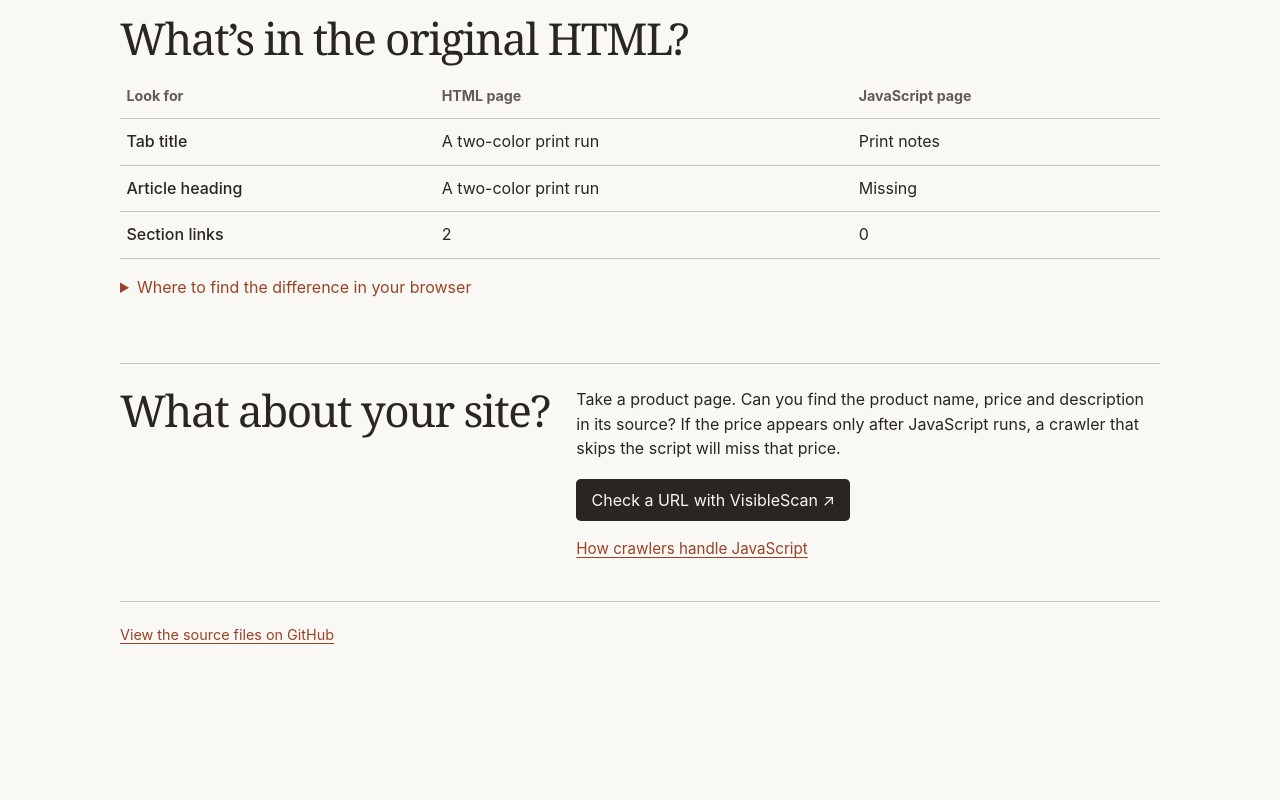
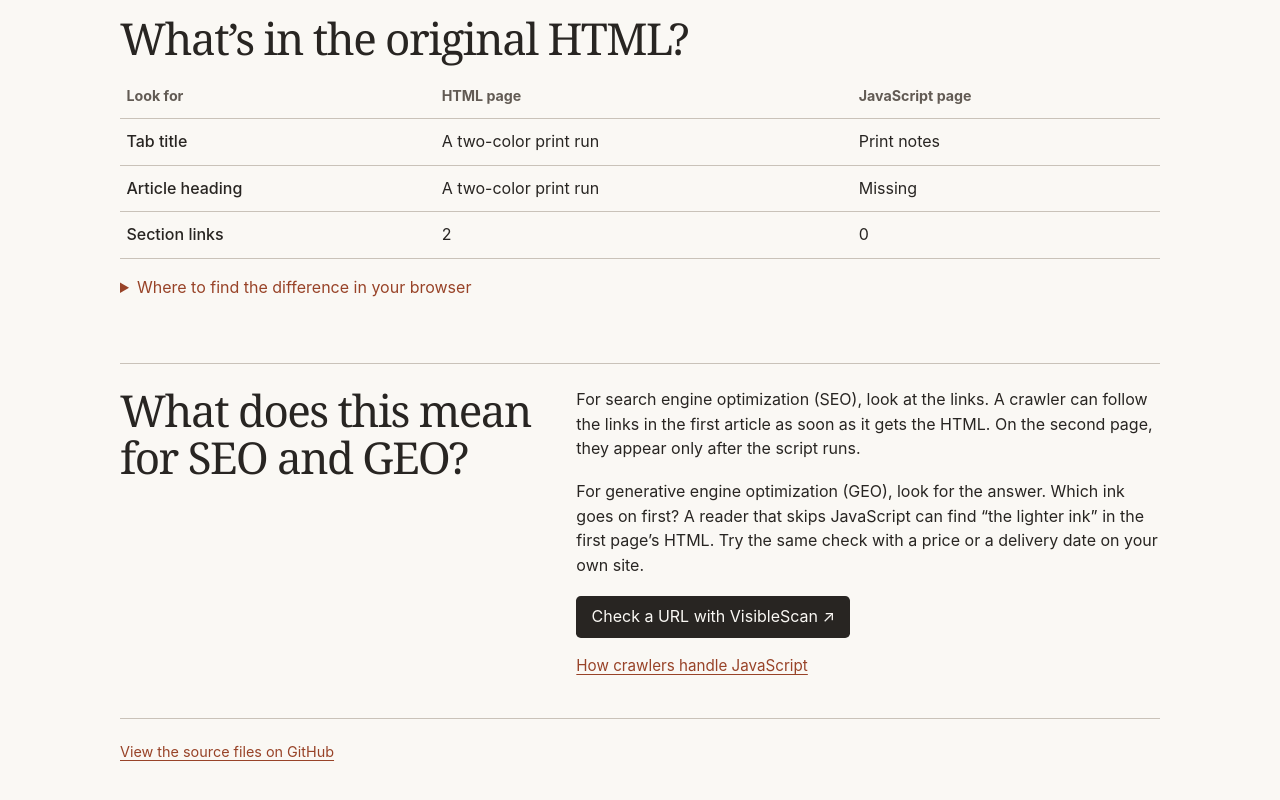
Before and after one commit to Invonear/html-before-and-after-js, a plain HTML site: page index.html in a window 1280 px wide. Shown: the part 916-1716 px from the top of the page. Before the commit the page ends 1639 px from the top, so only its background shows below. Drawn offline with Linux system fonts and the light colour scheme.

Commit message:
Connect the HTML comparison to SEO and GEO with concrete examples

```diff
--- a/index.html
+++ b/index.html
@@ -3,8 +3,8 @@
 <head>
   <meta charset="utf-8">
   <meta name="viewport" content="width=device-width, initial-scale=1">
-  <title>Can a crawler read the article? · VisibleScan</title>
-  <meta name="description" content="Read the same printmaking article two ways and see which parts a crawler can find before JavaScript runs.">
+  <title>Can a crawler read the article? | SEO and GEO demo by VisibleScan</title>
+  <meta name="description" content="Try a hands-on SEO and GEO demo. Compare two versions of one article to see which words and links are available to crawlers before JavaScript runs.">
   <link rel="icon" href="data:,">
   <link rel="stylesheet" href="style.css">
   <script src="comparison.js" defer></script>
@@ -15,7 +15,7 @@
       <h1>Can a crawler read the article?</h1>
       <div>
         <p class="intro">Open either page in a browser and you’ll see the same article about printmaking. A crawler that skips JavaScript gets the full text from the first page and none from the second.</p>
-        <a class="report-link" href="https://visiblescan.com/sample-report">View a VisibleScan sample report <span aria-hidden="true">↗</span></a>
+        <a class="report-link" href="https://visiblescan.com/sample-report">See VisibleScan’s sample SEO and GEO report <span aria-hidden="true">↗</span></a>
       </div>
     </header>
 
@@ -59,9 +59,10 @@
     </section>
 
     <section class="takeaway">
-      <h2>What about your site?</h2>
+      <h2>What does this mean for SEO and GEO?</h2>
       <div>
-        <p>Take a product page. Can you find the product name, price and description in its source? If the price appears only after JavaScript runs, a crawler that skips the script will miss that price.</p>
+        <p>For search engine optimization (SEO), look at the links. A crawler can follow the links in the first article as soon as it gets the HTML. On the second page, they appear only after the script runs.</p>
+        <p>For generative engine optimization (GEO), look for the answer. Which ink goes on first? A reader that skips JavaScript can find “the lighter ink” in the first page’s HTML. Try the same check with a price or a delivery date on your own site.</p>
         <a class="action" href="https://visiblescan.com/">Check a URL with VisibleScan <span aria-hidden="true">↗</span></a>
         <p class="further"><a href="https://visiblescan.com/guides/javascript-and-ai-readability">How crawlers handle JavaScript</a></p>
       </div>
```
Also changed, not shown: 1 other file.
